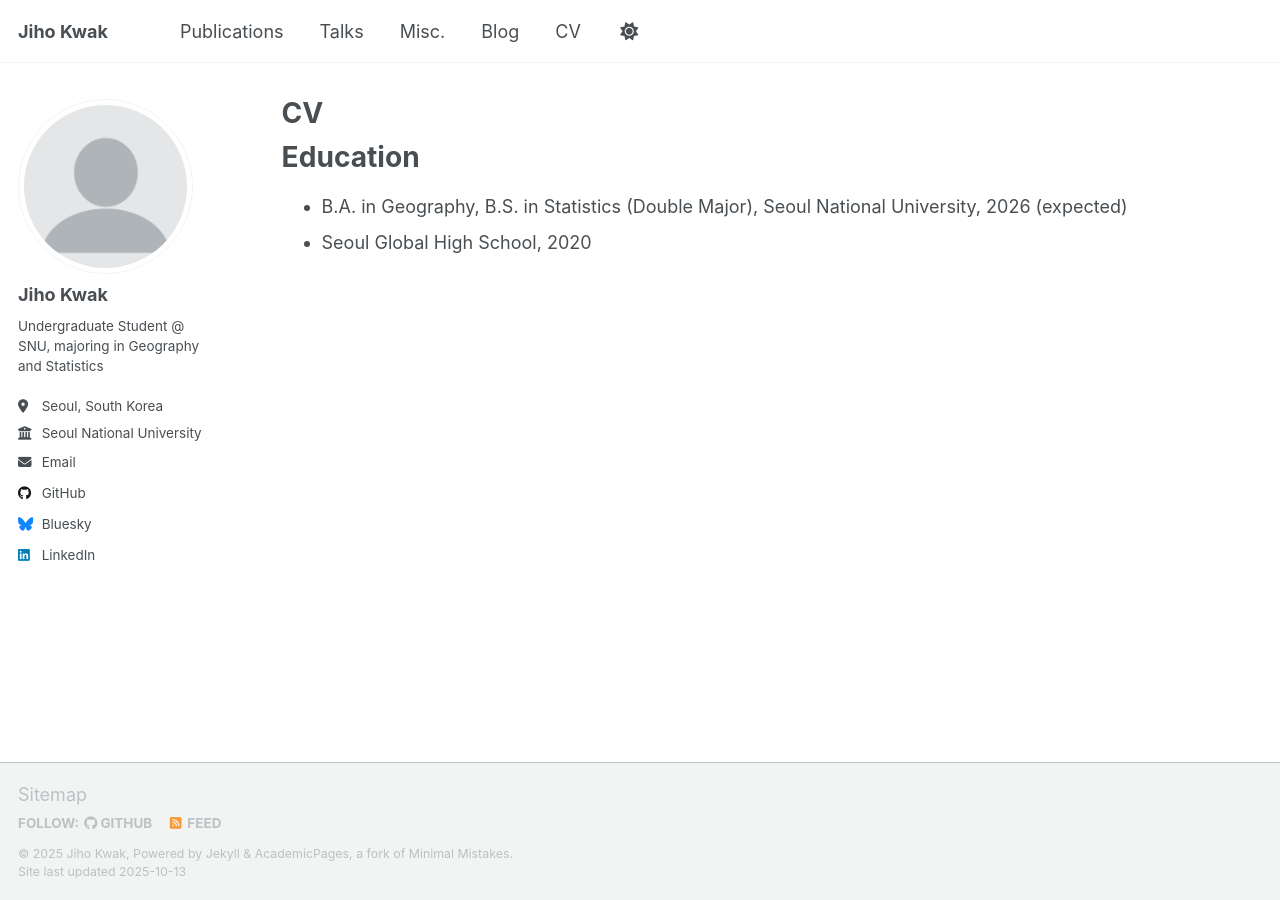
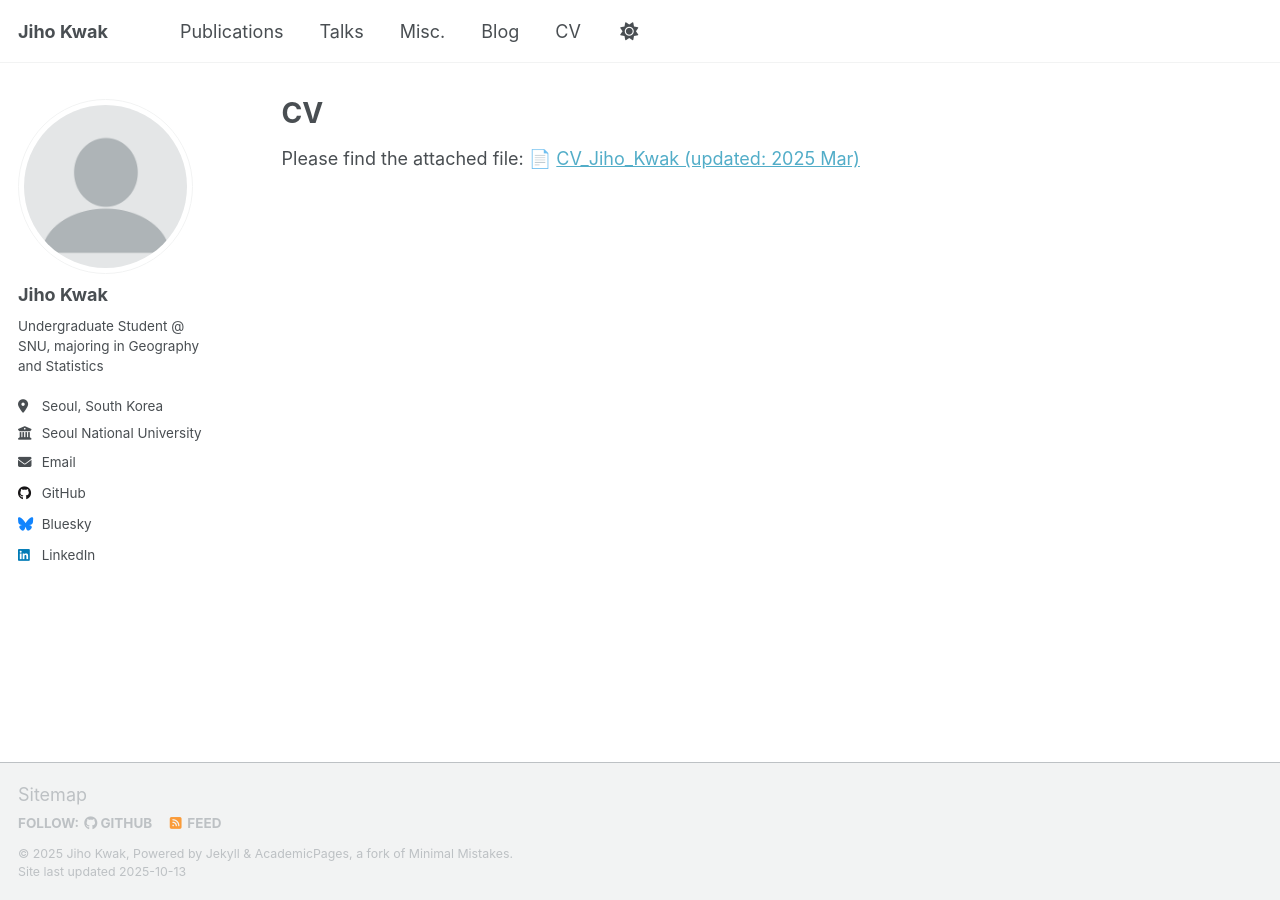
Before and after one commit to jihography/jihography.github.io, a Jekyll site: the page built from _pages/cv.md, in a window 1280 px wide. Built offline with Jekyll 4.4.1, drawn with Linux system fonts in a browser that asks for light colours; a script that is not in the unit is left out.

Commit message:
Update cv.md

```diff
--- a/_pages/cv.md
+++ b/_pages/cv.md
@@ -9,7 +9,4 @@ redirect_from:
 
 {% include base_path %}
 
-Education
-======
-* B.A. in Geography, B.S. in Statistics (Double Major), Seoul National University, 2026 (expected)
-* Seoul Global High School, 2020
+Please find the attached file: 📄 [CV_Jiho_Kwak (updated: 2025 Mar)](materials/cv_jihokwak.pdf)
```
